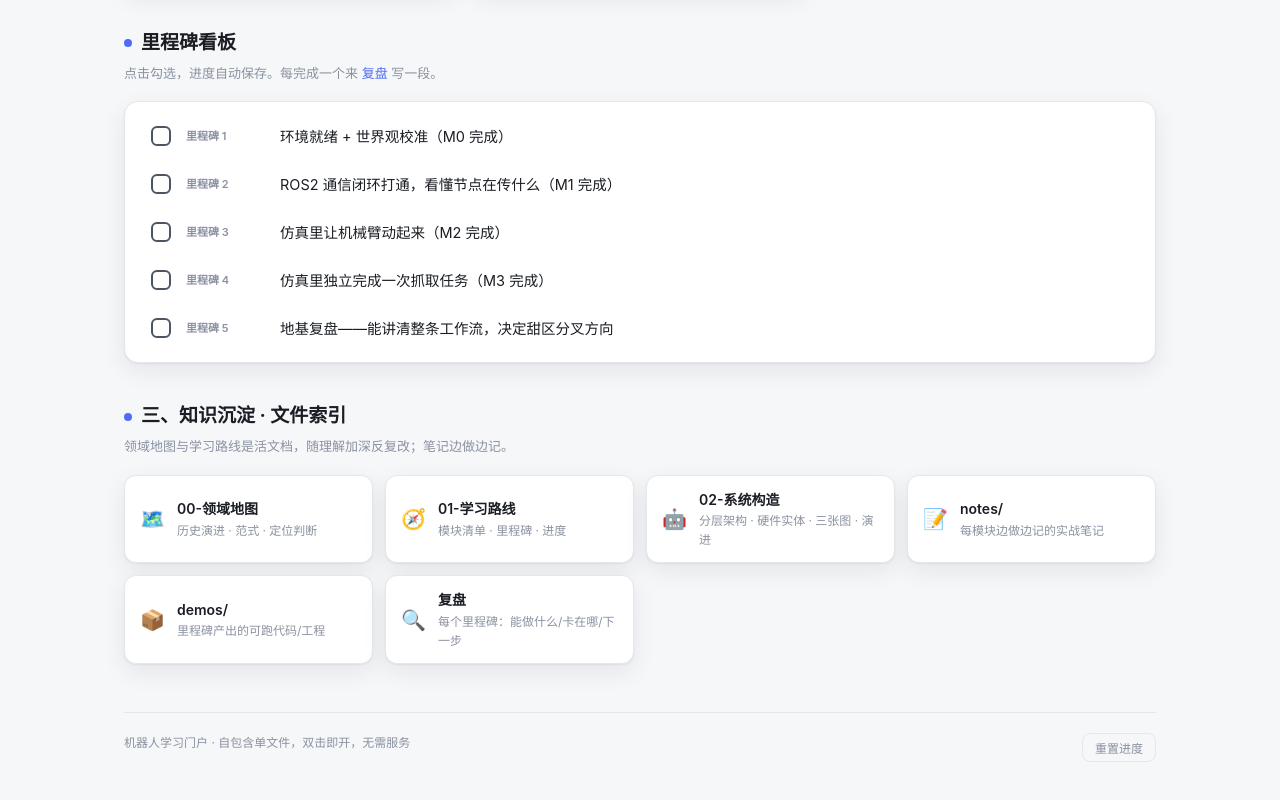
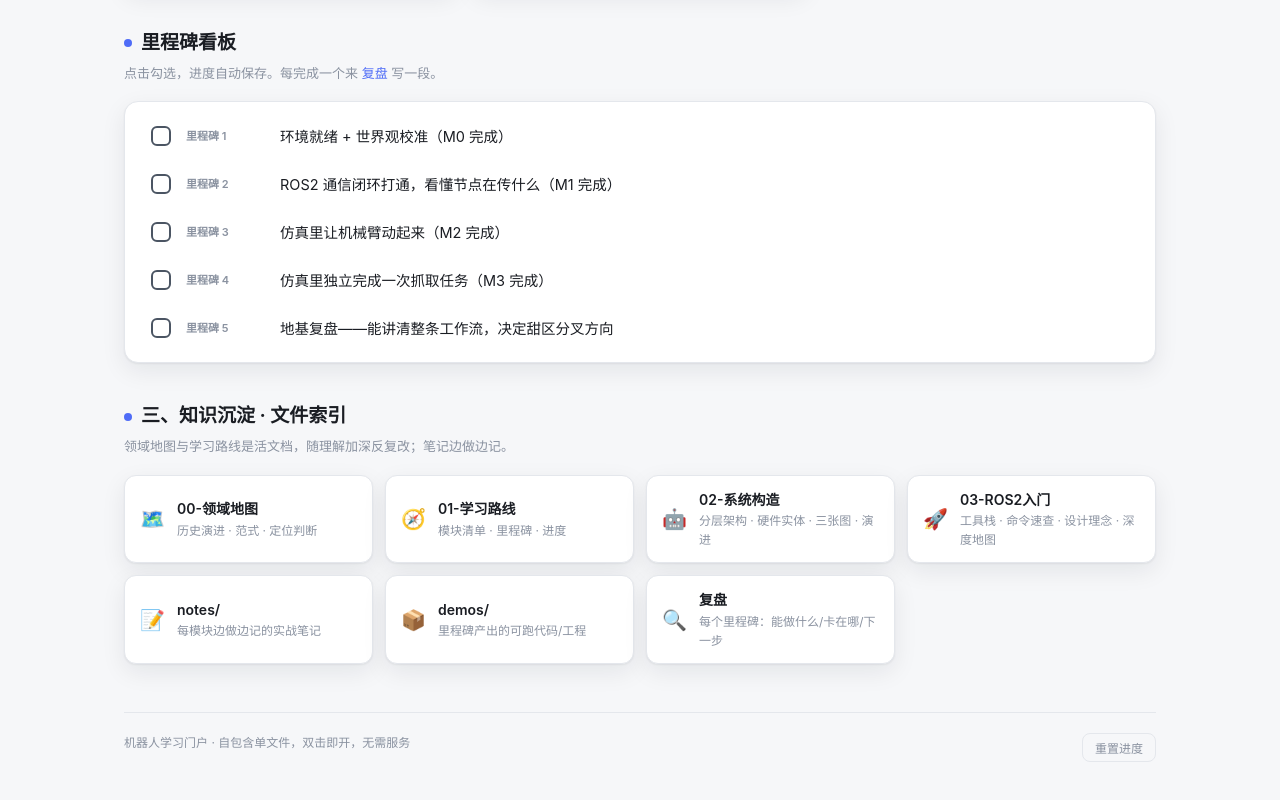
Before and after one commit to Fengur/robotics-learning, a plain HTML site: page index.html in a window 1280 px wide. Shown: the part 1417-2217 px from the top of the page. Drawn offline with Linux system fonts and the light colour scheme.

Commit message:
新增03-ROS2入门(工具栈/命令/理念/深度地图);复盘补里程碑1;门户加03卡片

```diff
--- a/index.html
+++ b/index.html
@@ -164,6 +164,7 @@
       <a class="file" href="read.html?doc=00-领域地图.md"><span class="ic">🗺️</span><div><div class="fn">00-领域地图</div><div class="fd">历史演进 · 范式 · 定位判断</div></div></a>
       <a class="file" href="read.html?doc=01-学习路线.md"><span class="ic">🧭</span><div><div class="fn">01-学习路线</div><div class="fd">模块清单 · 里程碑 · 进度</div></div></a>
       <a class="file" href="read.html?doc=02-机器人系统构造.md"><span class="ic">🤖</span><div><div class="fn">02-系统构造</div><div class="fd">分层架构 · 硬件实体 · 三张图 · 演进</div></div></a>
+      <a class="file" href="read.html?doc=03-ROS2入门.md"><span class="ic">🚀</span><div><div class="fn">03-ROS2入门</div><div class="fd">工具栈 · 命令速查 · 设计理念 · 深度地图</div></div></a>
       <a class="file" href="read.html?doc=notes/M0-环境搭建.md"><span class="ic">📝</span><div><div class="fn">notes/</div><div class="fd">每模块边做边记的实战笔记</div></div></a>
       <a class="file" href="https://github.com/Fengur/robotics-learning/tree/master/demos"><span class="ic">📦</span><div><div class="fn">demos/</div><div class="fd">里程碑产出的可跑代码/工程</div></div></a>
       <a class="file" href="read.html?doc=复盘.md"><span class="ic">🔍</span><div><div class="fn">复盘</div><div class="fd">每个里程碑：能做什么/卡在哪/下一步</div></div></a>
```
Also changed, not shown: 2 other files.
